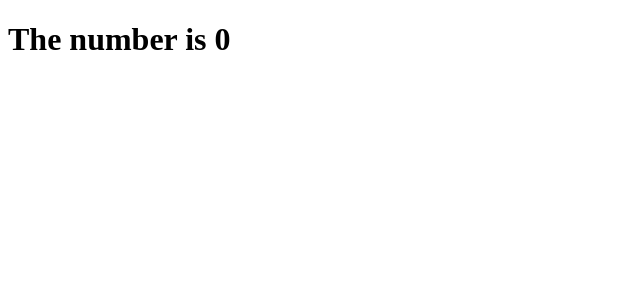
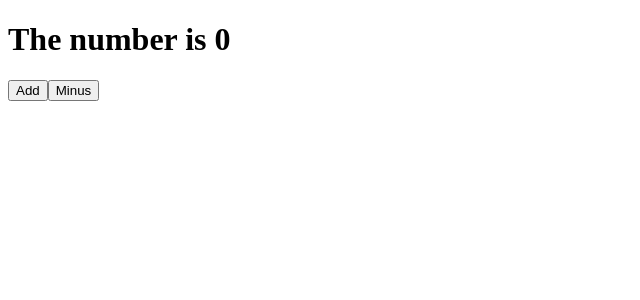
Before and after one commit to Wangchi-son/movie_app_2021, a React (Create React App) app: page / in a window 1280 px wide. Shown: the top 300 px of the page, without its empty margins (0-640 px from the left). Built offline with nearby package versions, Linux system fonts and the light colour scheme.

Commit message:
setState를 호출할때마다 새로운 state와 함께 render를 재실행

```diff
--- a/src/App.js
+++ b/src/App.js
@@ -6,14 +6,38 @@
 // class 컴포넌트는 class이지만 react component로부터 확장되고 screen에 표시되고 그걸 render method 안에 넣어야 함
 
 // App 컴포넌트는 React 컴포넌트를 확장시켜 가져옴
-// state = object
+// state = object, 따라서 setState는 새로운 state를 받아야함
 // component의 data를 넣을 공간이 있고 state데이터는 변함 (바꿀 데이터를 state에 넣어야됨)
+// setState를 사용하지 않으면 새 state와 함께 render function이 호출되지 않음
+// setState를 호출할 때 마다 새로운 state와 함께 render를 재실행
 class App extends React.Component {
   state = {
     count: 0,
   };
+
+  // 효율적이지 않은 방법(책의 내용)(this.state.count)
+  // add = () => {
+  //   console.log('add');
+  //   this.setState({ count: this.state.count + 1 });
+  // };
+  // state를 set할 때, react에서 외부의 상태에 의존하지 않는 가장 좋은 방법(curren.count)
+  add = () => {
+    console.log('add');
+    this.setState((current) => ({ count: current.count + 1 }));
+  };
+  minus = () => {
+    console.log('minus');
+    this.setState((current) => ({ count: current.count - 1 }));
+  };
+
   render() {
-    return <h1>The number is {this.state.count}</h1>;
+    return (
+      <div>
+        <h1>The number is {this.state.count}</h1>
+        <button onClick={this.add}>Add</button>
+        <button onClick={this.minus}>Minus</button>
+      </div>
+    );
   }
 }
 
```
